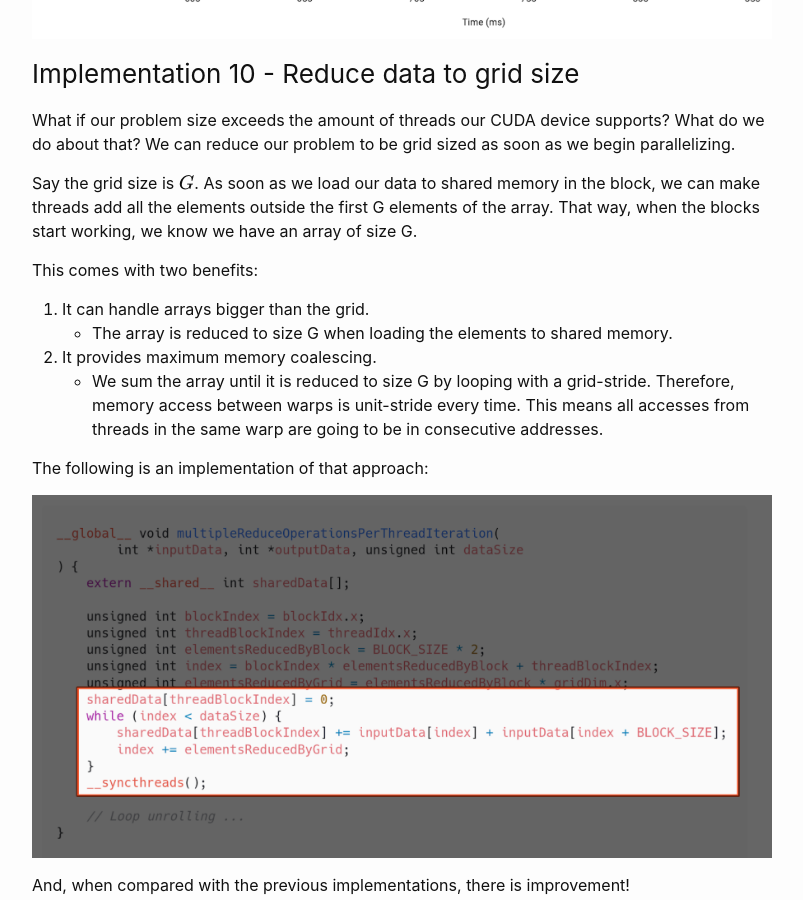
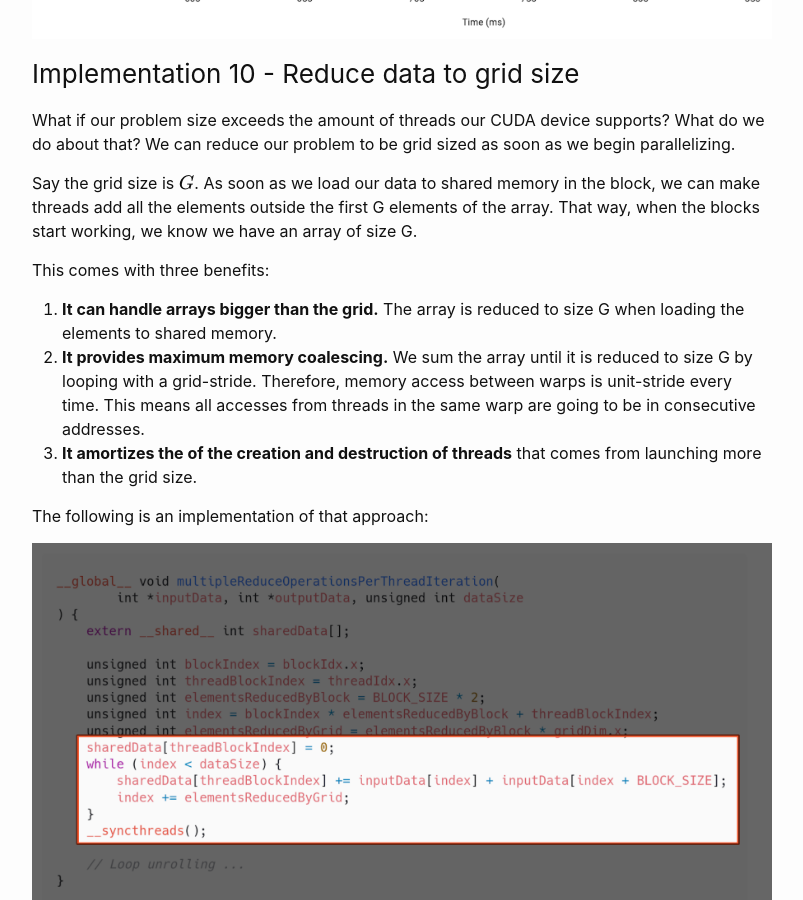
Before and after one commit to eryxcoop/eryxcoop.github.io, a Jekyll site: the page built from _posts/2024-11-27-Parallel-Programming-with-CUDA-Parallel-programs-optimized-for-GPU.md, in a window 1280 px wide and 900 px high, scrolled down 21944 px. Shown: the whole window, without its empty margins (238-1041 px from the left). Built offline with Jekyll 4.4.1, drawn with Linux system fonts in a browser that asks for light colours.

Commit message:
Clarifications in the post "Parallel Programming with CUDA"

```diff
--- a/_posts/2024-11-27-Parallel-Programming-with-CUDA-Parallel-programs-optimized-for-GPU.md
+++ b/_posts/2024-11-27-Parallel-Programming-with-CUDA-Parallel-programs-optimized-for-GPU.md
@@ -397,13 +397,12 @@ Say the grid size is $G$.
 As soon as we load our data to shared memory in the block, we can make threads add all the elements outside the first G elements of the array.
 That way, when the blocks start working, we know we have an array of size G.
 
-This comes with two benefits:
-1. It can handle arrays bigger than the grid.
-  - The array is reduced to size G when loading the elements to shared memory.
-2. It provides maximum memory coalescing.
-   - We sum the array until it is reduced to size G by looping with a grid-stride.
+This comes with three benefits:
+1. **It can handle arrays bigger than the grid.** The array is reduced to size G when loading the elements to shared memory.
+2. **It provides maximum memory coalescing.** We sum the array until it is reduced to size G by looping with a grid-stride.
      Therefore, memory access between warps is unit-stride every time.
      This means all accesses from threads in the same warp are going to be in consecutive addresses.
+3. **It amortizes the of the creation and destruction of threads** that comes from launching more than the grid size.
 
 The following is an implementation of that approach:
 
```
